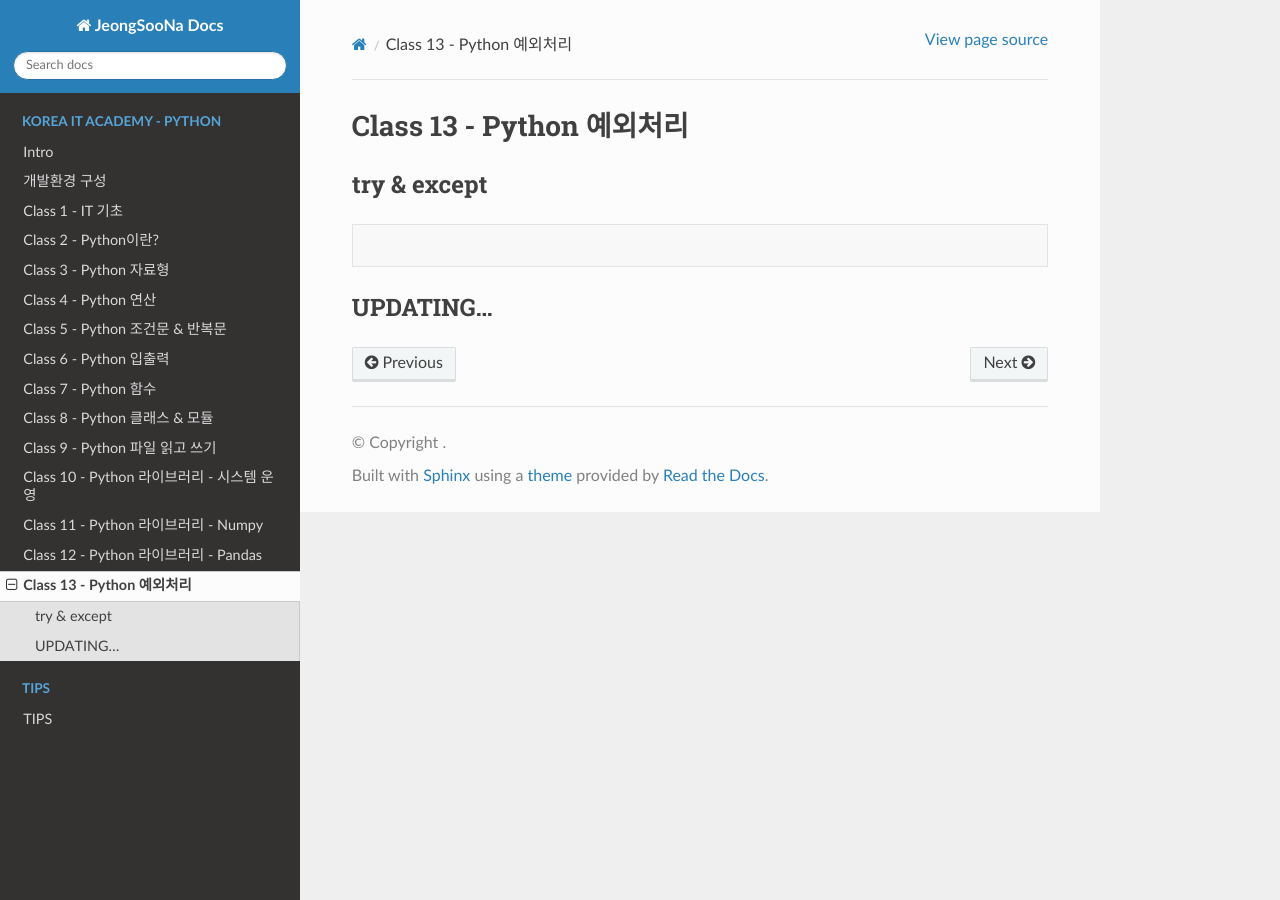
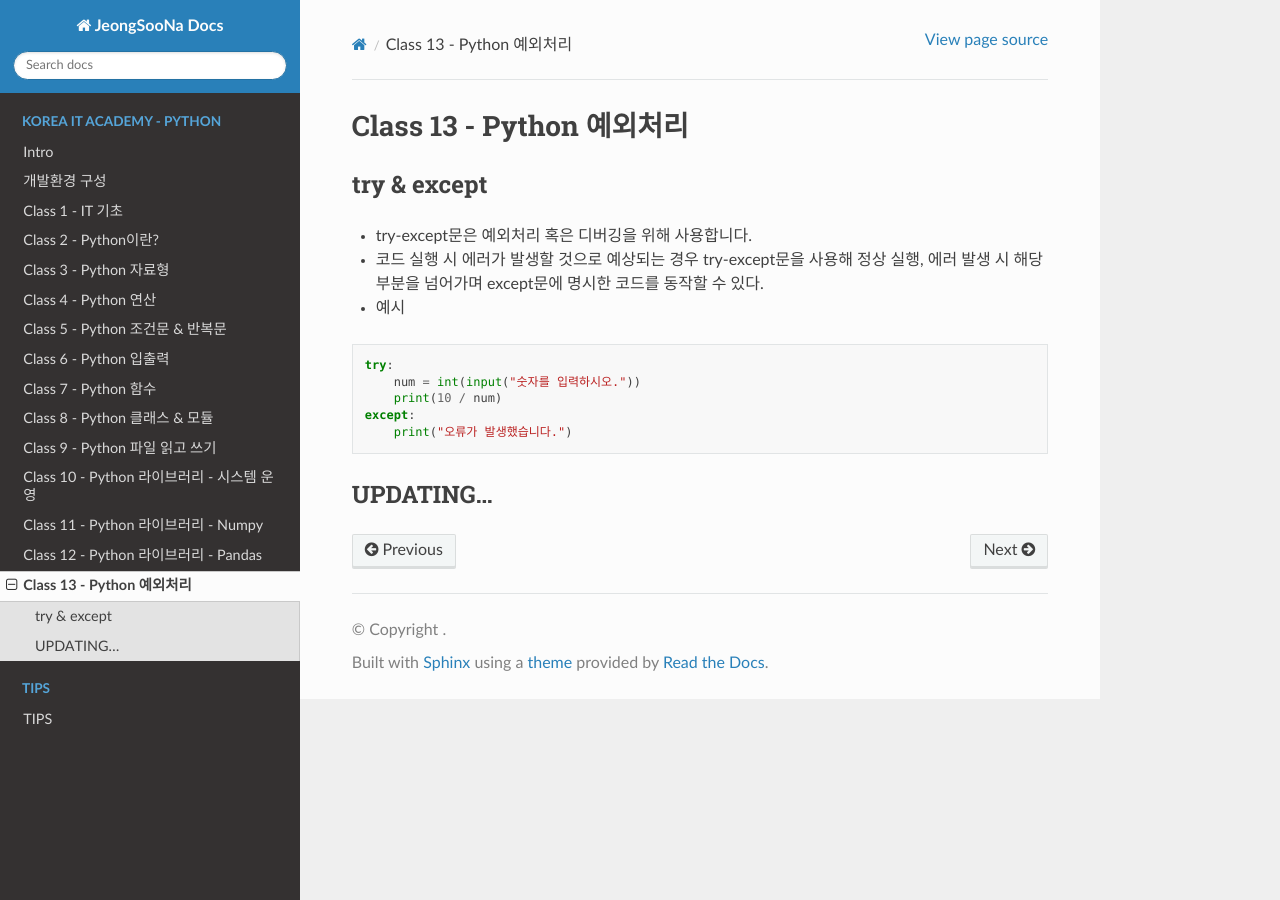
Before and after one commit to JeongSooNa/JeongSooNa-Docs, a Sphinx documentation site: the page built from docs/Korea_IT_Academy-Python/class_13.md, in a window 1280 px wide. Built offline with Sphinx 7.4.7 and the Read the Docs theme 3.1.0, drawn with Linux system fonts in a browser that asks for light colours.

Commit message:
update docs

````diff
--- a/docs/Korea_IT_Academy-Python/class_13.md
+++ b/docs/Korea_IT_Academy-Python/class_13.md
@@ -1,10 +1,16 @@
 # Class 13 - Python 예외처리
 
+### try & except
+- try-except문은 예외처리 혹은 디버깅을 위해 사용합니다.
+- 코드 실행 시 에러가 발생할 것으로 예상되는 경우 try-except문을 사용해 정상 실행, 에러 발생 시 해당 부분을 넘어가며 except문에 명시한 코드를 동작할 수 있다.
 
-### try & except
-
+- 예시
 ```py
-
+try:
+    num = int(input("숫자를 입력하시오."))
+    print(10 / num)
+except:
+    print("오류가 발생했습니다.")
 ```
 
 ### UPDATING...
````
